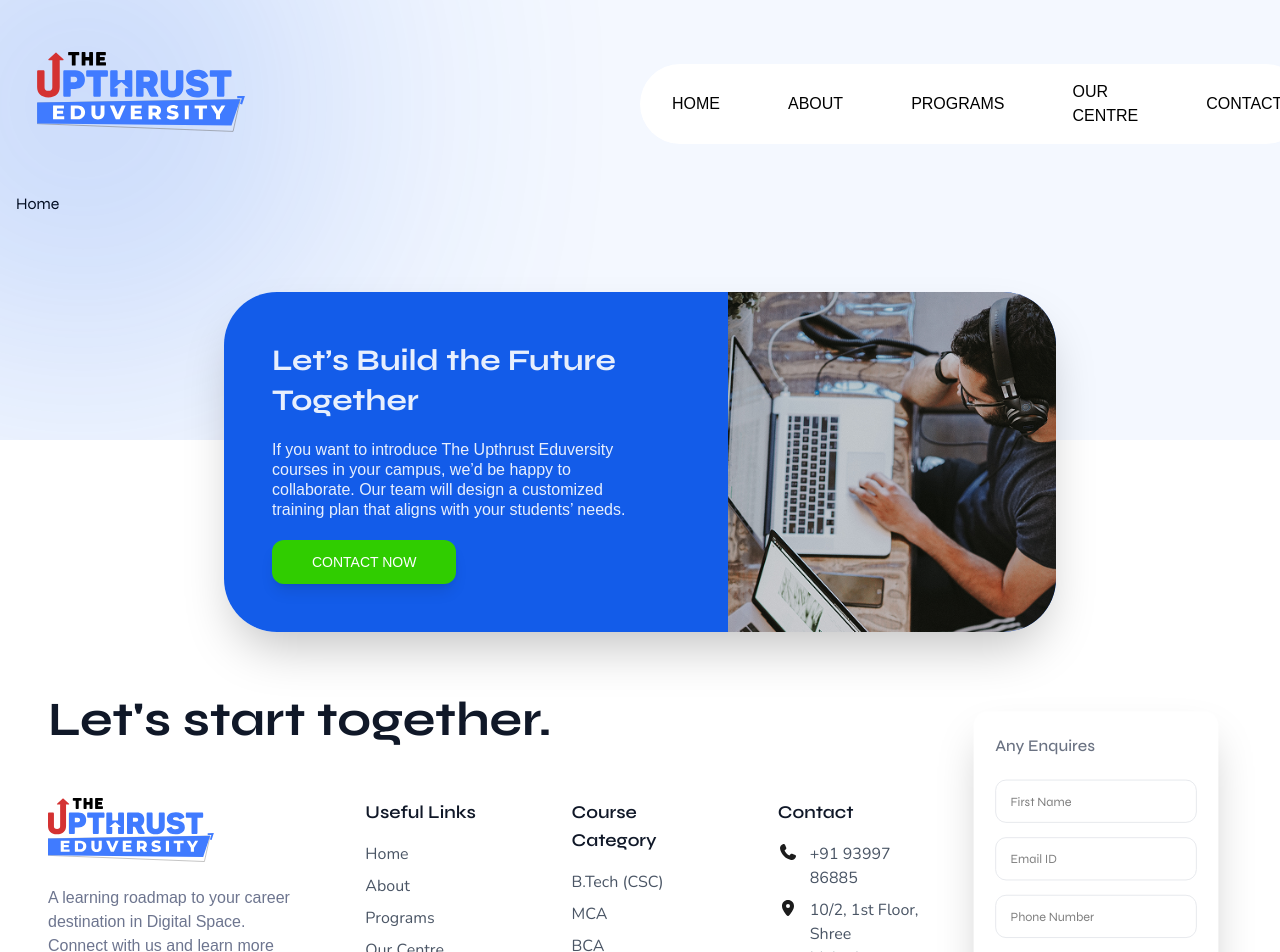
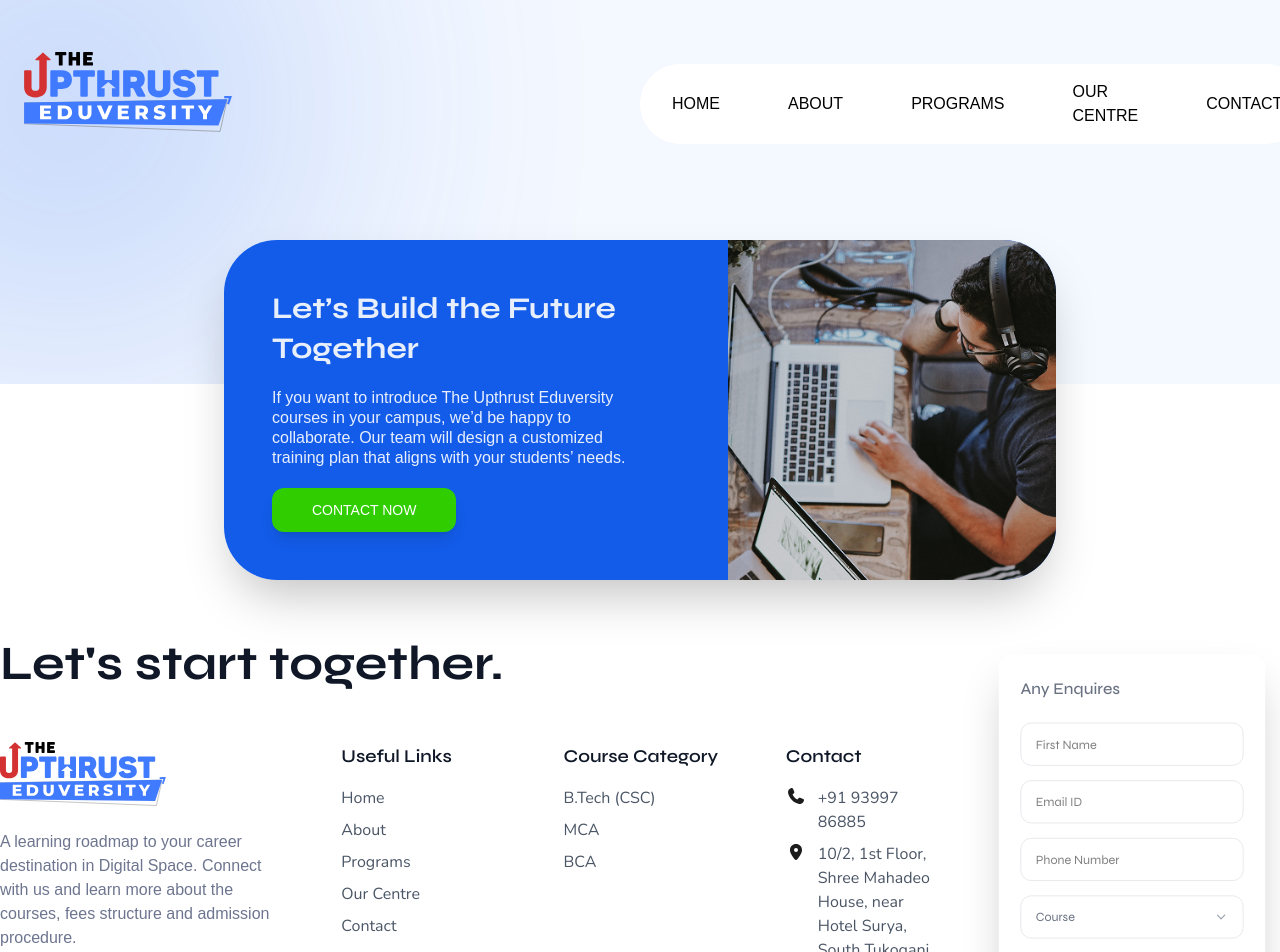
Before and after one commit to sreeragp69/upthrust-university, a React (Vite) app: page / in a window 1280 px wide. Shown: the top 952 px of the page. Built offline with nearby package versions, Linux system fonts and the light colour scheme; a web font is replaced by a local one.

Commit message:
layout fixe

```diff
--- a/src/App.tsx
+++ b/src/App.tsx
@@ -2,6 +2,7 @@ import { useEffect, useState } from 'react'
 import { ScrollToTop } from './Components/common/ScrollToTop';
 import { BrowserRouter, Outlet, Route, Routes } from 'react-router-dom';
 import AppLayout from './Components/layout/AppLayout';
+import Home from './pages/Home';
 
 interface ProtectedRouteProps {
   allowedRoles: string[];
@@ -62,7 +63,7 @@ const App = () => {
           {/* Protected Routes */}
           <Route element={<ProtectedRoute allowedRoles={[]} />}>
             <Route element={<AppLayout />}>
-              <Route path="/" element={<div>Home</div>} />
+              <Route path="/" element={<Home />} />
             </Route>
           </Route>
 
--- /dev/null
+++ b/src/Components/home/HomeCourse.tsx
@@ -0,0 +1,25 @@
+import React from "react";
+import CourseCard from "../ui/cards/CourseCard";
+
+const HomeCourse = () => {
+  return (
+    <>
+    <div className="flex  gap-4">
+      <CourseCard
+        title="B.TECh (CSE)"
+        description="Game Development & Design"
+      />
+      <CourseCard
+        title="B.TECh (CSE)"
+        description="Game Development & Design"
+      />
+      <CourseCard
+        title="B.TECh (CSE)"
+        description="Game Development & Design"
+      />
+    </div>
+    </>
+  );
+};
+
+export default HomeCourse;
--- a/src/Components/layout/AppLayout.tsx
+++ b/src/Components/layout/AppLayout.tsx
@@ -33,7 +33,7 @@ const LayoutContent: React.FC = () => {
 
         {/* 🔹 Conditional breakpoints */}
         <div
-          className={` mx-autop-2 px-4 sm:p-4 pb-0  max-w-(--breakpoint-2xl) 2xl:max-w-(--breakpoint-3xl) 4xl:max-w-(--breakpoint-4xl)`}
+          className={` mx-auto px-4  md:px-0   max-w-(--breakpoint-2xl) 2xl:max-w-(--breakpoint-3xl) 4xl:max-w-(--breakpoint-4xl)`}
         >
           <Outlet />
         </div>
--- a/src/Components/layout/Footer.tsx
+++ b/src/Components/layout/Footer.tsx
@@ -58,7 +58,7 @@ const AppFooter: React.FC<FooterProps> = ({ isLoading = false }) => {
       <div className="h-70 md:h-85 lg:h-52"></div>
       <div
         id="contact-us"
-        className="px-4  w-full  lg:pt-[200px] xl:pt-[250px]  bg-white py-6 sm:py-8 md:py-10 lg:py-16 relative"
+        className="px-4  md:px-0 w-full  lg:pt-[200px] xl:pt-[250px]  bg-white py-6 sm:py-8 md:py-10 lg:py-16 relative"
       >
         <Subscribe />
         <motion.footer
@@ -67,7 +67,7 @@ const AppFooter: React.FC<FooterProps> = ({ isLoading = false }) => {
           transition={{ duration: 0.6 }}
           className="mt-72 sm:mt-80  md:mt-89 lg:mt-0"
         >
-          <div className="mx-auto  px-3 sm:px-4 md:px-6 lg:px-8  max-w-(--breakpoint-2xl) 2xl:max-w-(--breakpoint-3xl) 4xl:max-w-(--breakpoint-4xl) grid grid-cols-1 xl:grid-cols-12 gap-6 md:gap-8">
+          <div className="mx-auto   max-w-(--breakpoint-2xl) 2xl:max-w-(--breakpoint-3xl) 4xl:max-w-(--breakpoint-4xl) grid grid-cols-1 xl:grid-cols-12 gap-6 md:gap-8">
             <div className="xl:col-span-9 w-full">
               {/* Header */}
               <motion.div
--- a/src/Components/layout/Header.tsx
+++ b/src/Components/layout/Header.tsx
@@ -9,7 +9,7 @@ const Header: React.FC = () => {
   const { toggleMobileSidebar } = useSidebar();
 
   return (
-    <header className="w-full mx-auto px-2  sm:px-4 pb-0  max-w-(--breakpoint-2xl) 2xl:max-w-(--breakpoint-3xl) 4xl:max-w-(--breakpoint-4xl)">
+    <header className="w-full mx-auto  px-4  md:px-0  pb-0  max-w-(--breakpoint-2xl) 2xl:max-w-(--breakpoint-3xl) 4xl:max-w-(--breakpoint-4xl)">
       <div className=" mx-auto  relative sm:px-1 lg:px-2 xl:px-3 py-8 pt-16  ">
         <div className="h-96 w-96 -left-[10%] -top-[50%]  absolute rounded-full  blur-[150px]  opacity-40 bg-themePrimary"></div>
         <div className="grid grid-cols-2  items-center justify-between">
--- /dev/null
+++ b/src/Components/ui/cards/CourseCard.tsx
@@ -0,0 +1,21 @@
+import React from "react";
+interface CourseCardProps {
+  title: string;
+  description: string;
+}
+const CourseCard = ({ title, description }: CourseCardProps) => {
+  return (
+    <div className=" bg-[#abff92] h-[209px] left-[100px] overflow-clip rounded-[32px] top-[911.94px] w-[560px]">
+      <div className=" content-stretch flex flex-col font-['Gilroy-Bold:☞',sans-serif] gap-[11.557px] items-center leading-[normal] left-1/2 not-italic text-[#060606] top-1/2 translate-x-[-50%] translate-y-[-50%] w-[306.273px]">
+        <p className="min-w-full relative shrink-0 text-[52.009px] uppercase w-min">
+          {title}
+        </p>
+        <p className="capitalize relative shrink-0 text-[20.226px] text-nowrap whitespace-pre">
+          {description}
+        </p>
+      </div>
+    </div>
+  );
+};
+
+export default CourseCard;
--- /dev/null
+++ b/src/pages/Home.tsx
@@ -0,0 +1,12 @@
+import React from "react";
+import HomeCourse from "../Components/home/HomeCourse";
+
+const Home = () => {
+  return (
+    <div className="">
+      {/* <HomeCourse /> */}
+    </div>
+  );
+};
+
+export default Home;
```
